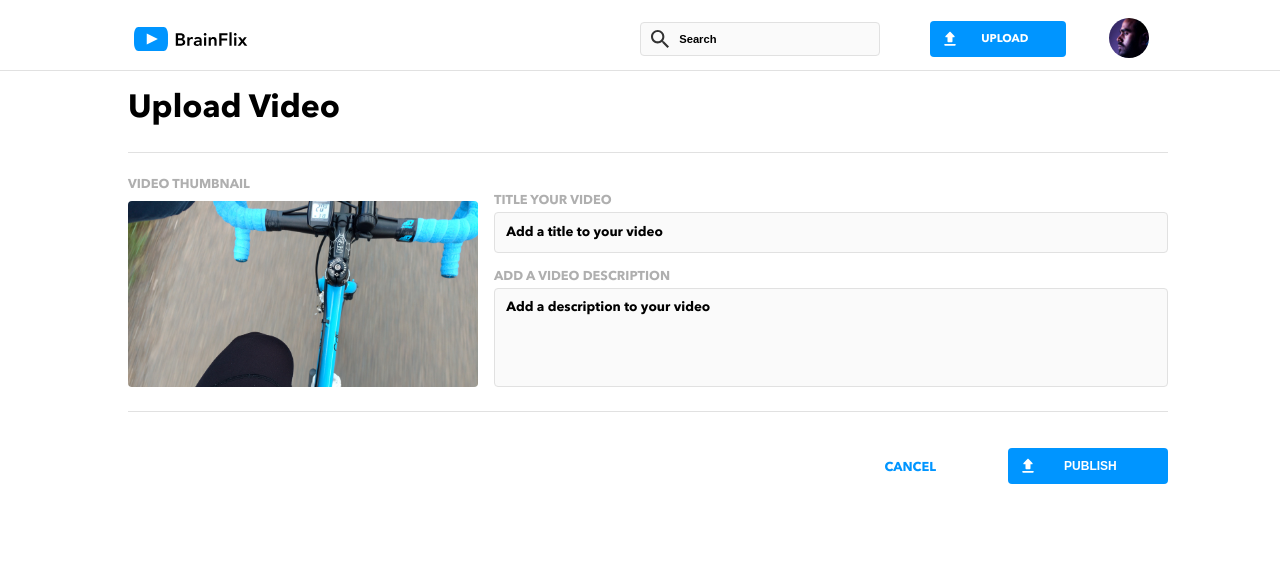
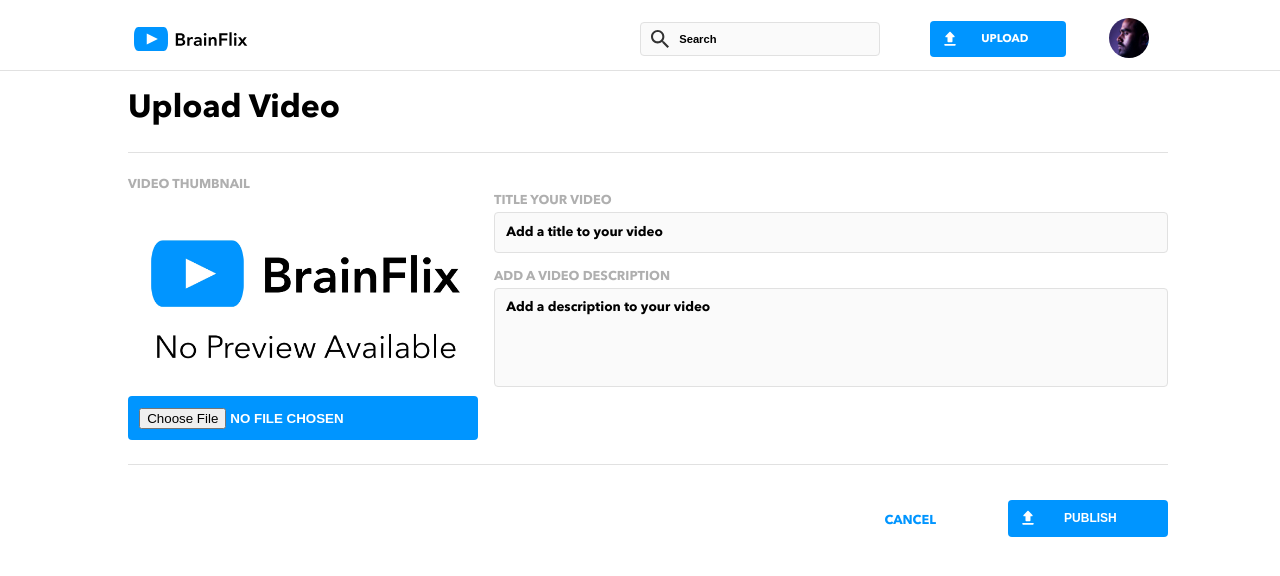
Before and after one commit to brandonyuh/brandon-yuh-brainflix, a React (Create React App) app: page /upload in a window 1280 px wide. Shown: the top 576 px of the page. Built offline with nearby package versions, Linux system fonts and the light colour scheme.

Commit message:
Add functionality to upload images

```diff
--- a/src/Pages/Upload/Upload.jsx
+++ b/src/Pages/Upload/Upload.jsx
@@ -5,11 +5,13 @@ import axios from "axios";
 import "./Upload.scss";
 import Header from "../../components/Header/Header";
 import UploadImage from "../../assets/images/Upload-video-preview.jpg";
+import DefaultImage from "../../assets/images/default.jpg";
 import { apiUrl, apiParams } from "../../Api";
 
 function Upload() {
   const [title, setTitle] = useState("");
   const [description, setDescription] = useState("");
+  const [selectedImage, setSelectedImage] = useState(undefined);
 
   const handleChangeTitle = (event) => {
     setTitle(event.target.value);
@@ -18,24 +20,39 @@ function Upload() {
     setDescription(event.target.value);
   };
 
+  const handleChangeImage = (event) => {
+    setSelectedImage(event.target.files[0]);
+  }
+
   const navigate = useNavigate();
 
   const handleSubmit = (event) => {
     event.preventDefault();
-    if(!title || !description) {
+    if (!title || !description) {
       alert("Please fill out all fields");
       return;
     }
-    const newVideo = {
-      title: title,
-      description: description,
-    };
+    const newVideo = new FormData();
+    newVideo.append("title", title);
+    newVideo.append("description", description);
+
+    if (selectedImage) {
+      newVideo.append("image", selectedImage);
+    }
     //sends new video to server
-    axios.post(`${apiUrl}videos${apiParams}`, newVideo).then((response) => {
+    axios
+      .post(`${apiUrl}videos${apiParams}`, newVideo, {
+        headers: {
+          "Content-Type": "multipart/form-data",
+        },
+      })
+      .then((response) => {
+        console.log(response.data);
         alert("Thank you for uploading your video!");
         //navigates to home page
         navigate("/");
-    }).catch((error) => {
+      })
+      .catch((error) => {
         console.log(error);
         alert("Sorry, your video could not be uploaded. Please try again later.");
       });
@@ -49,13 +66,22 @@ function Upload() {
         <section className="upload__container">
           <div className="upload__preview--container">
             <label className="label">Video Thumbnail</label>
-            <img className="upload__preview--image" src={UploadImage} alt="" />
+            <img className="upload__preview--image" src={selectedImage ? URL.createObjectURL(selectedImage) : DefaultImage} alt="" />
+            <input
+              accept="image/*"
+              className="button"
+              type="file"
+              name="myImage"
+              onChange={(event) => {
+                handleChangeImage(event);
+              }}
+            />
           </div>
           <div className="upload__inputs">
             <label className="label upload__label">Title your video</label>
-            <input className="textbox upload__input" type="text" placeholder="Add a title to your video" onChange={handleChangeTitle} value={title}/>
+            <input className="textbox upload__input" type="text" placeholder="Add a title to your video" onChange={handleChangeTitle} value={title} />
             <label className="label upload__label">Add a video description</label>
-            <textarea className="textbox upload__input upload__input--description" rows="4" placeholder="Add a description to your video" onChange={handleChangeDescription} value={description}/>
+            <textarea className="textbox upload__input upload__input--description" rows="4" placeholder="Add a description to your video" onChange={handleChangeDescription} value={description} />
           </div>
         </section>
         <section className="upload__buttons">
```
Also changed, not shown: src/assets/images/default.jpg (added). Lines whose indentation alone changed are shown as unchanged.
